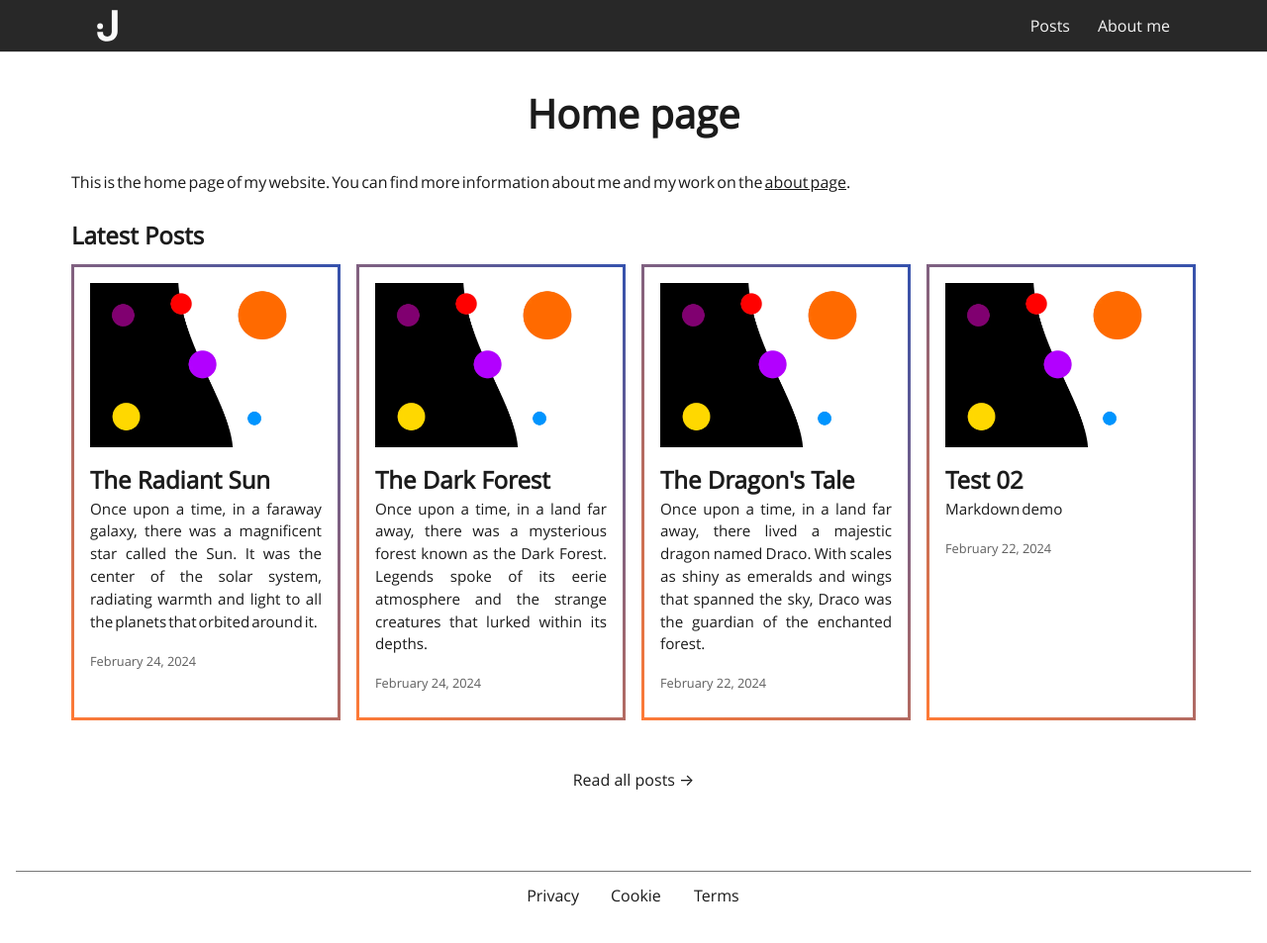
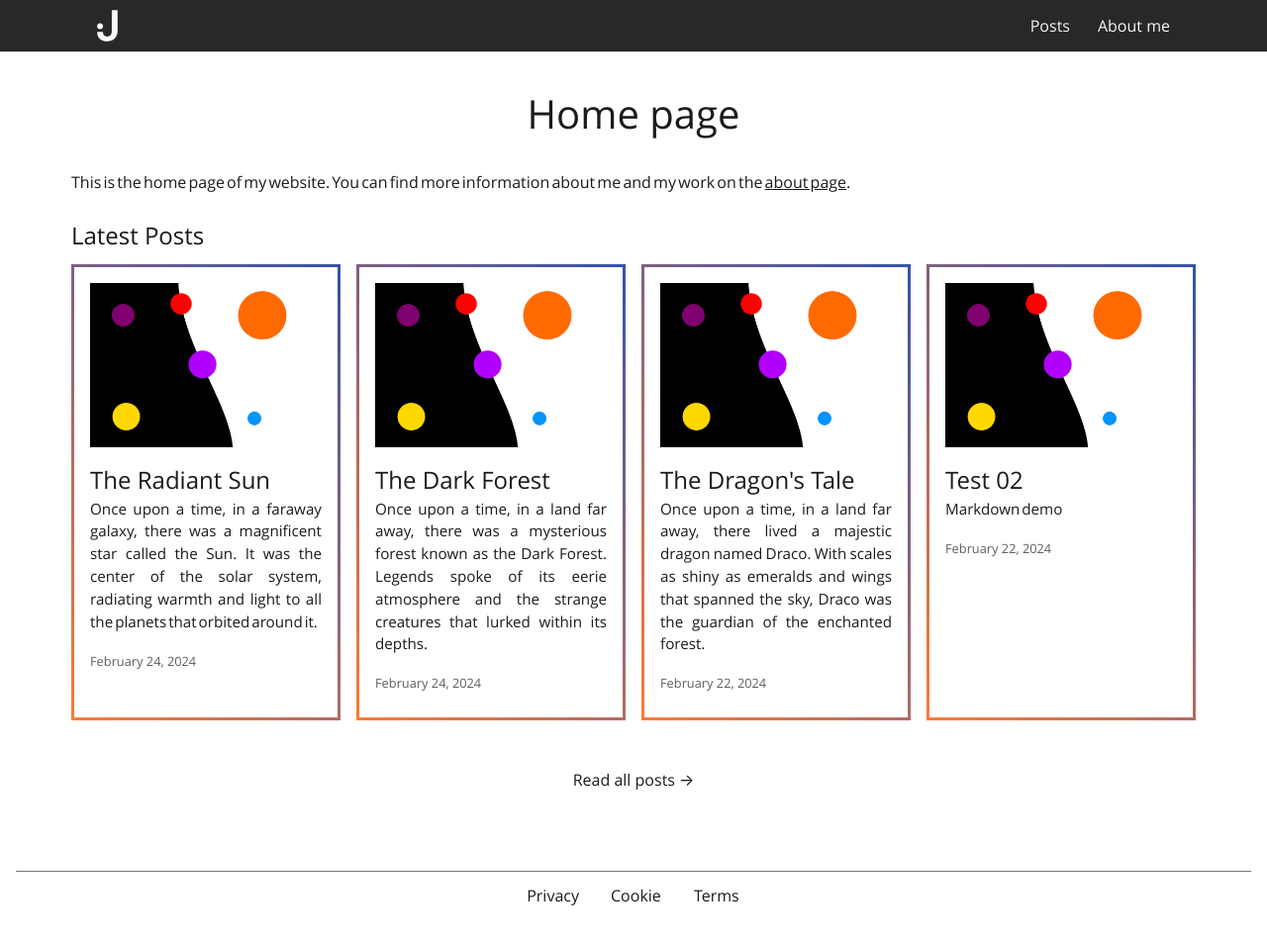
Before and after one commit to jotonedev/jekyll-theme-tallneck, a Jekyll site: the page built from index.md, in a window 1280 px wide. Shown: the whole page at 99% size. Built offline with Jekyll 4.4.1, drawn with Linux system fonts in a browser that asks for light colours.

Commit message:
Fix font

```diff
--- a/_sass/tallneck/font.scss
+++ b/_sass/tallneck/font.scss
@@ -27,7 +27,7 @@
 @font-face {
     font-family: 'Open Sans';
     font-style: bold;
-    font-weight: normal;
+    font-weight: bold;
 
     src: local('Open Sans'),
     /* Super Modern Browsers */ url('/assets/font/opensans/opensans-bold.woff2') format('woff2'),
@@ -39,7 +39,7 @@
 @font-face {
     font-family: 'Open Sans';
     font-style: italic;
-    font-weight: normal;
+    font-weight: italic;
 
     src: local('Open Sans'),
     /* Super Modern Browsers */ url('/assets/font/opensans/opensans-italic.woff2') format('woff2'),
```
